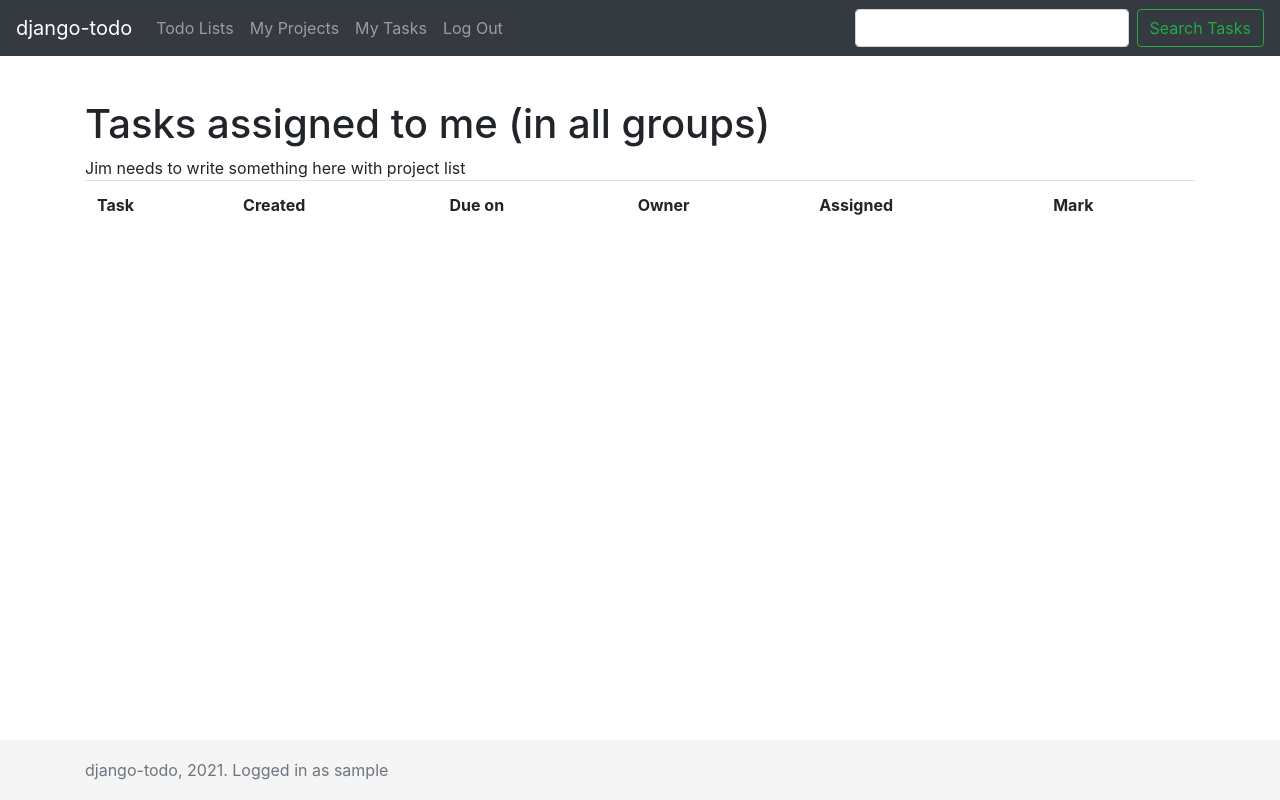
After one commit to t2uyen-tran/tep-todolist, a Django app: page /todo/myproject/ in a window 1280 px wide. The commit adds this page. Run offline with Django 3.2, Linux system fonts and the light colour scheme; the visitor is signed in with stand-in values (Sample User, id 1); lists and menus that the app fills with data are empty; some libraries are stand-ins or nearby versions.

Commit message:
Link myproject and build db
build myproject.html and establish new relation

```diff
--- a/todo/templates/base.html
+++ b/todo/templates/base.html
@@ -31,7 +31,7 @@
           <ul class="navbar-nav mr-auto">
             {% if user.is_authenticated %}
               <li class="nav-item"><a href="{% url 'todo:todo_lists' %}" class="nav-link">Todo Lists</a></li>
-                   <li class="nav-item"><a href="" class="nav-link">My Projects</a></li>
+                   <li class="nav-item"><a href="{% url 'todo:todo_myproject' %}" class="nav-link">My Projects</a></li>
               <li class="nav-item"><a href="" class="nav-link">My Tasks</a></li>
               <li class="nav-item"><a href="{% url 'logout' %}" class="nav-link">Log Out</a></li>
               {# Simulate external user adding ticket #}
--- /dev/null
+++ b/todo/templates/todo/todo_myproject.html
@@ -0,0 +1,52 @@
+{% extends '../base.html' %}
+
+{% block title %}Home{% endblock %}
+
+{% block content %}
+<h1>Tasks assigned to me (in all groups)</h1>
+    Jim needs to write something here with project list
+    <table class="table" id="tasktable">
+      <tr class="nodrop">
+        <th>Task</th>
+        <th>Created</th>
+        <th>Due on</th>
+        <th>Owner</th>
+        <th>Assigned</th>
+        <th>Mark</th>
+      </tr>
+
+      <!-- {% for task in tasks %}
+        <tr id="{{ task.id }}">
+          <td>
+              <a href="{% url 'todo:task_detail' task.id %}">{{ task.title|truncatewords:10 }}</a>
+          </td>
+          <td>
+              {{ task.created_date|date:"m/d/Y" }}
+          </td>
+          <td>
+            <span {% if task.overdue_status %}class="overdue"{% endif %}>
+              {{ task.due_date|date:"m/d/Y" }}
+            </span>
+          </td>
+          <td>
+            {{ task.created_by }}
+          </td>
+          <td>
+            {% if task.assigned_to %}{{ task.assigned_to }}{% else %}Anyone{% endif %}
+          </td>
+          <td>
+            <form method="post" action="{% url "todo:task_toggle_done" task.id %}" role="form">
+              {% csrf_token %}
+              <button class="btn btn-info btn-sm" type="submit" name="toggle_done">
+                {% if view_completed %}
+                  Not Done
+                {% else %}
+                  Done
+                {% endif %}
+              </button>
+            </form>
+          </td>
+        </tr>
+      {% endfor %}-->
+    </table>
+{% endblock %}
--- a/todo/urls.py
+++ b/todo/urls.py
@@ -4,7 +4,7 @@ from .views import tasks, dashboard
 
 #from todo import views
 
-#from todo.views import (todo_list,
+# from todo.views import (todo_list,
 #                    todo_detail,
 #                   todo_create,
 #                    todo_update,
@@ -14,11 +14,12 @@ app_name = "todo"
 
 
 # The `urlpatterns` list routes URLs to views.
-urlpatterns=[
+urlpatterns = [
     path('', tasks.todo_list, name='todo_lists'),
-    path('create/',tasks.todo_create),
-    path('<int:id>/',tasks.todo_detail),
-    path('<int:id>/update/',tasks.todo_update),
-    path('<int:id>/delete/',tasks.todo_delete),
-    path('mytask/',tasks.todo_mytask),
+    path('create/', tasks.todo_create),
+    path('<int:id>/', tasks.todo_detail),
+    path('<int:id>/update/', tasks.todo_update),
+    path('<int:id>/delete/', tasks.todo_delete),
+    path('mytask/', tasks.todo_mytask),
+    path('myproject/', tasks.todo_myproject, name='todo_myproject'),
 ]
--- a/todo/views/tasks.py
+++ b/todo/views/tasks.py
@@ -61,3 +61,12 @@ def todo_mytask(request):  # Tracy
         "todo_list": todos
     }
     return render(request, "todo/todo_mytask.html", context)
+
+
+@login_required
+def todo_myproject(request):  # Tracy
+    todos = Todo.objects.all()
+    context = {
+        "todo_list": todos
+    }
+    return render(request, "todo/todo_myproject.html", context)
```
Also changed, not shown: todo/models.py (+5 -2 lines), todo/migrations/0007_todo_taskcreate.py (added), todo/migrations/0008_remove_project_projectowner.py (added), todo/migrations/0009_project_projectcreate.py (added).
